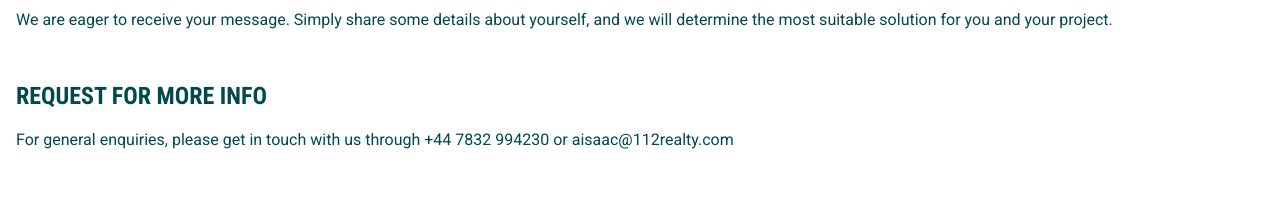
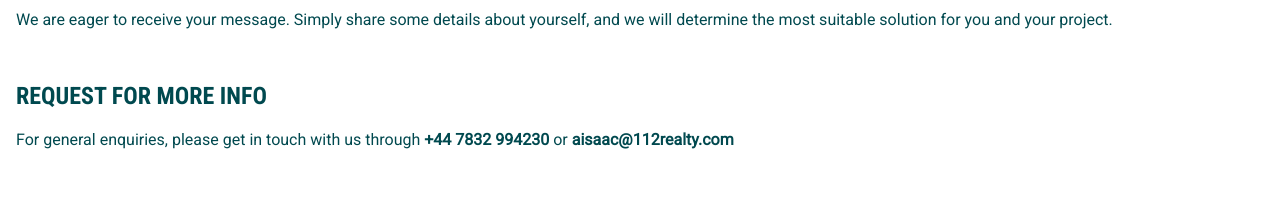
Before and after one commit to Toluwaa-o/112-Realty-Website, a Next.js app: page /contact-us in a window 1280 px wide. Shown: the part 820-1040 px from the top of the page. Built offline with nearby package versions, Linux system fonts and the light colour scheme.

Commit message:
link visibility fix on contact us page

```diff
--- a/app/contact-us/ContactUsParagraph.js
+++ b/app/contact-us/ContactUsParagraph.js
@@ -38,8 +38,8 @@ export default function ContactUsParagraph() {
       </h4>
       <p data-aos="fade-right">
         For general enquiries, please get in touch with us through{" "}
-        <Link href="tel:+447832994230">+44 7832 994230</Link> or{" "}
-        <Link href="mailto:aisaac@112realty.com">aisaac@112realty.com</Link>
+        <Link className='font-bold' href="tel:+447832994230">+44 7832 994230</Link> or{" "}
+        <Link className='font-bold' href="mailto:aisaac@112realty.com">aisaac@112realty.com</Link>
       </p>
     </div>
   );
```
